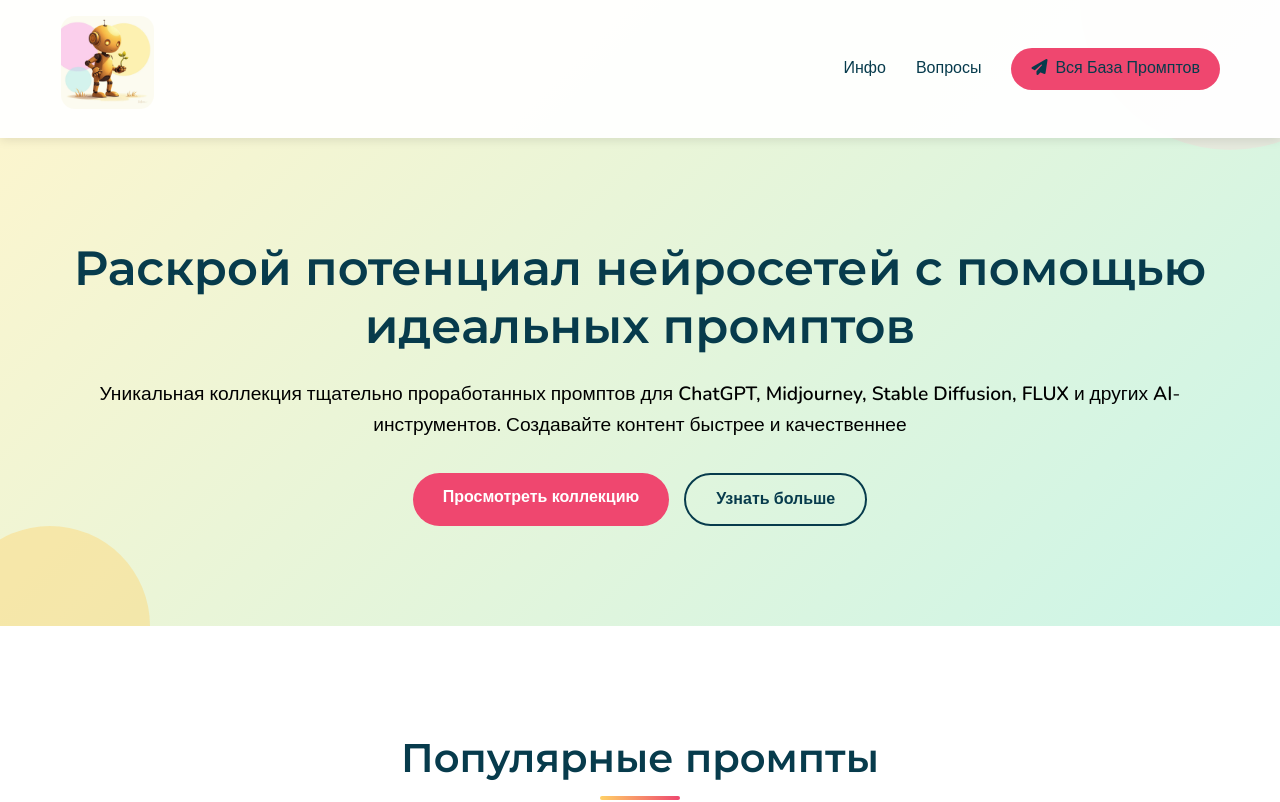
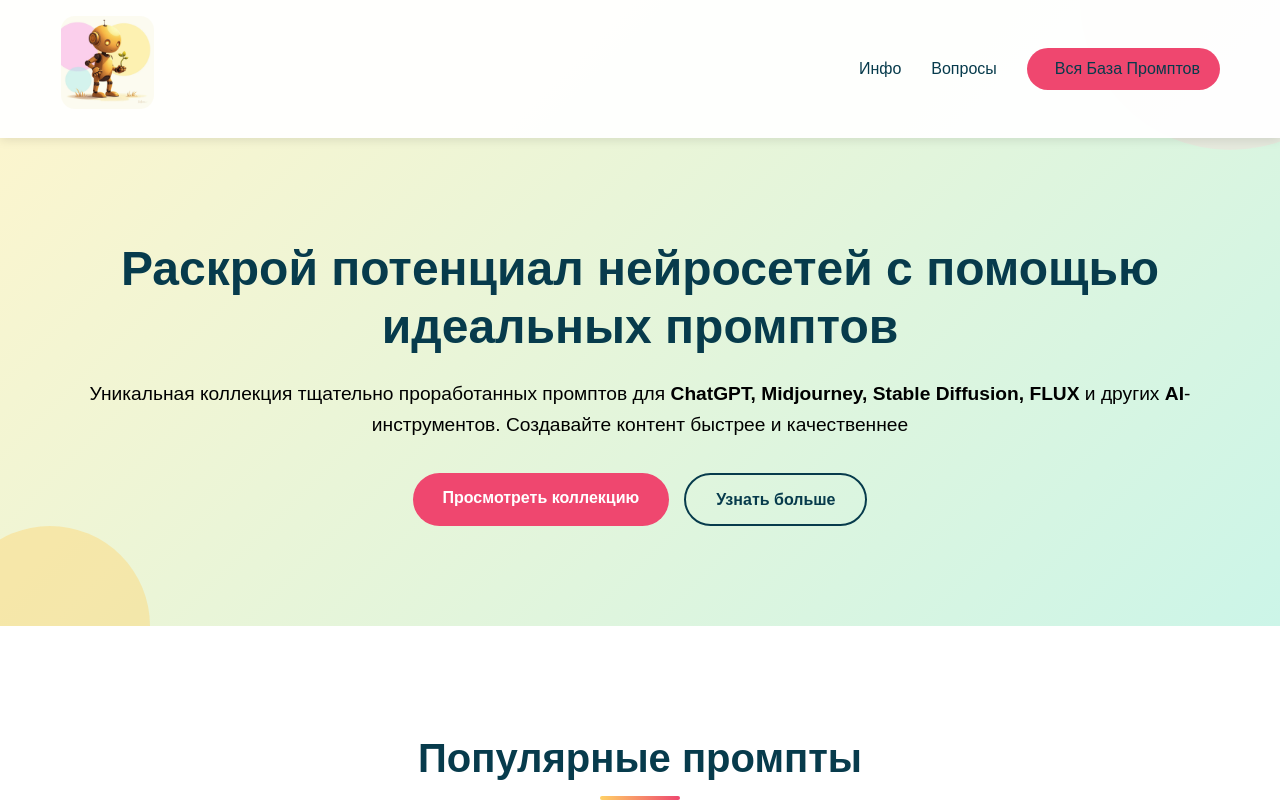
Before and after one commit to promptsneuro/promptsneuro.github.io, a plain HTML site: page index.html in a window 1280 px wide. Shown: the top 802 px of the page. Drawn offline with nearby package versions, Linux system fonts and the light colour scheme.

Commit message:
Add files via upload

```diff
--- a/index.html
+++ b/index.html
@@ -31,22 +31,7 @@
     <!-- Для Apple устройств -->
     <link rel="shortcut apple-touch-icon" sizes="180x180" href="apple-touch-icon.png">
 
-    <link rel="preconnect" href="https://fonts.googleapis.com">
-    <link rel="preconnect" href="https://fonts.gstatic.com" crossorigin>
-    <link rel="preconnect" href="https://cdnjs.cloudflare.com">
-
-    <link href="https://fonts.googleapis.com/css2?family=Montserrat:wght@400;500;600;700&family=Nunito:wght@300;400;600&display=swap&font-display=swap" rel="stylesheet">
-
-    <link rel="preload" href="https://cdnjs.cloudflare.com/ajax/libs/font-awesome/6.4.0/css/all.min.css" as="style" onload="this.onload=null;this.rel='stylesheet'">
-    <noscript>
-        <link rel="stylesheet" href="https://cdnjs.cloudflare.com/ajax/libs/font-awesome/6.4.0/css/all.min.css">
-    </noscript>
-
-    <!-- Основной CSS загружаем асинхронно -->
-    <link rel="preload" href="style.css" as="style" onload="this.onload=null;this.rel='stylesheet'">
-    <noscript>
-        <link rel="stylesheet" href="style.css">
-    </noscript>
+    <link rel="stylesheet" href="style.css">
     <script type="application/ld+json">
     {
         "@context": "https://schema.org",
```
Also changed, not shown: about.html (+1 -12 lines), faq.html (+1 -12 lines).
